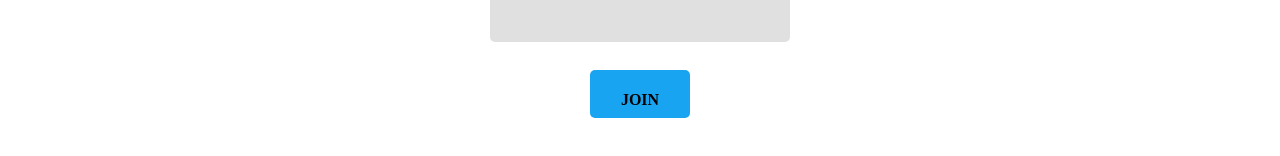
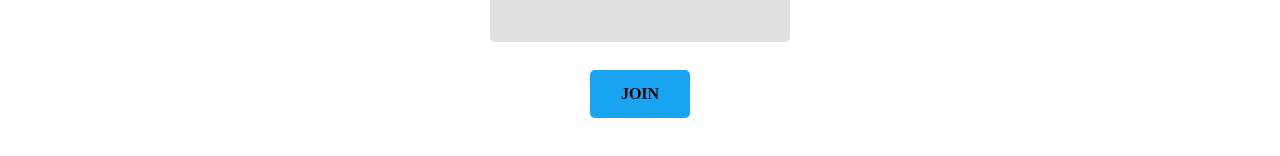
Before and after one commit to raymondhechen/coldcall, a React (Create React App) app in the folder frontend/: page /signup in a window 1280 px wide. Shown: the part 546-702 px from the top of the page. Built offline with nearby package versions, Linux system fonts and the light colour scheme.

Commit message:
quick button fix

```diff
--- a/frontend/src/auth/register.jsx
+++ b/frontend/src/auth/register.jsx
@@ -113,7 +113,6 @@ const Button = styled.input`
     width: 15%;
     max-width: 100px;
     height: 48px;
-    padding-bottom: 1px;
     border-radius: 5px;
     border: 0;
     outline: none;
--- a/frontend/src/auth/signin.jsx
+++ b/frontend/src/auth/signin.jsx
@@ -113,7 +113,6 @@ const Button = styled.input`
     width: 15%;
     max-width: 100px;
     height: 48px;
-    padding-bottom: 1px;
     border-radius: 5px;
     border: 0;
     outline: none;
```
Also changed, not shown: 1 other file (tests, documents, lock files or other folders).
